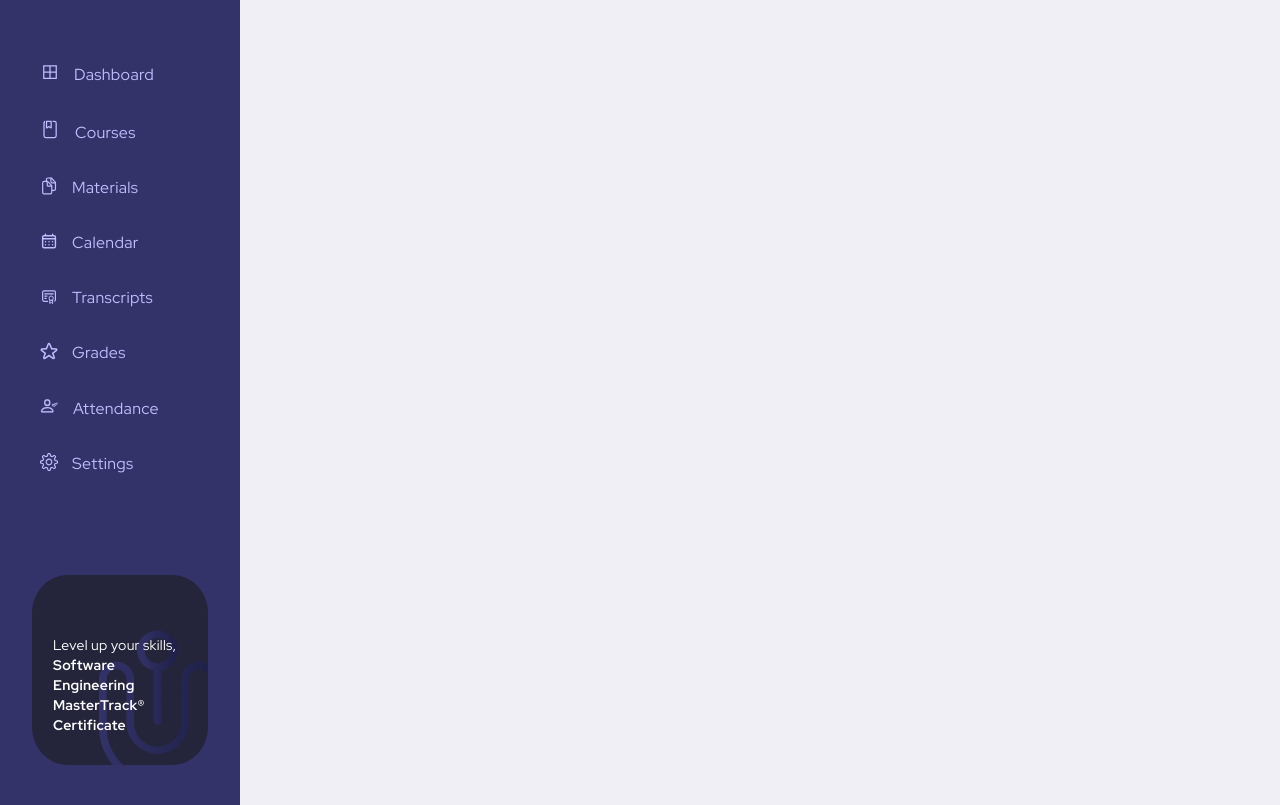
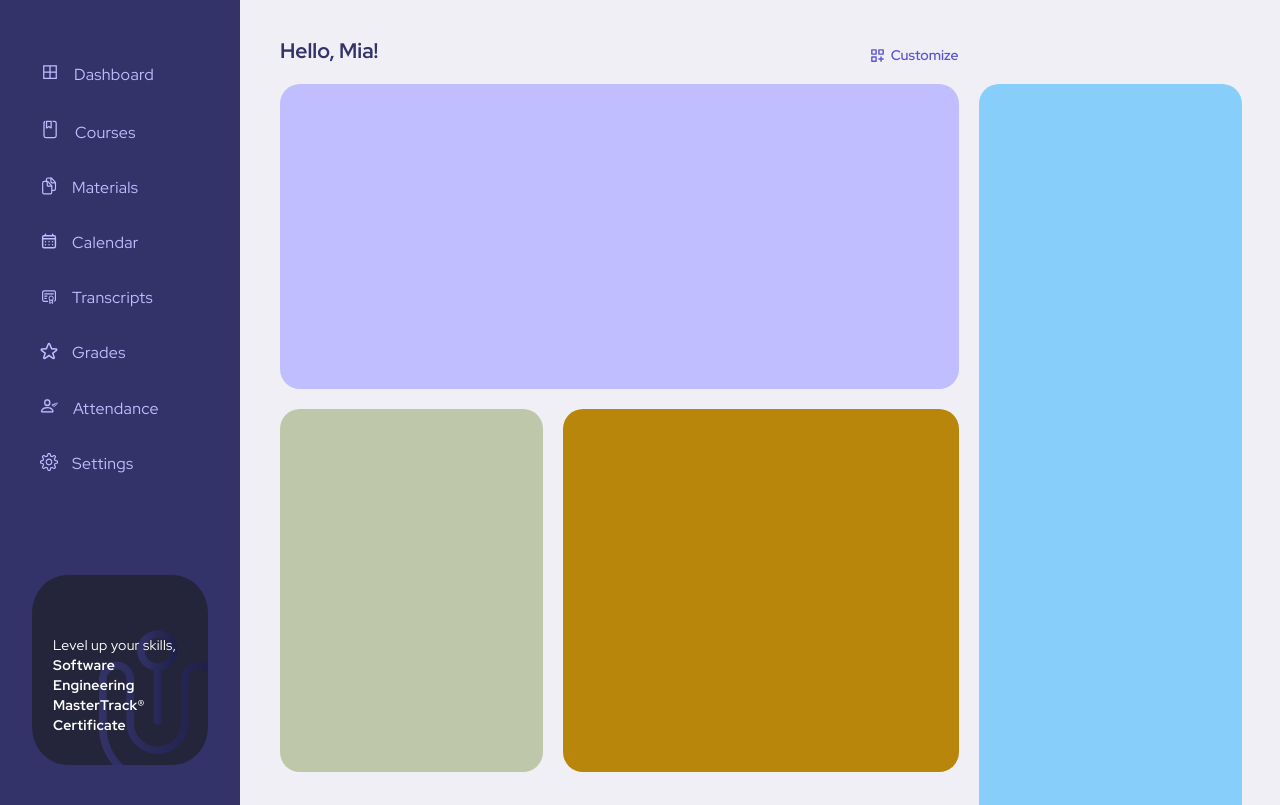
Before and after one commit to lynchdiva/student-dashboard, a plain HTML site: page index.html in a window 1280 px wide. Shown: the part 90-895 px from the top of the page. Drawn offline with Linux system fonts and the light colour scheme; a web font is replaced by a local one.

Commit message:
feat: add basic main section layout

```diff
--- a/assets/styles/style.css
+++ b/assets/styles/style.css
@@ -22,7 +22,7 @@ body {
     "aside main";
 }
 
-/* ----------------------------SIDEBAR---------------------------------------- */
+/* -------------------------SIDEBAR--------------------------- */
 .aside {
   grid-area: aside;
   position: relative;
@@ -166,9 +166,9 @@ body {
   font-weight: 400;
 }
 
-/* ---------------------------------END SIDEBAR----------------------------------- */
+/* ------------------------END SIDEBAR------------------------- */
 
-/* ----------------------------------HEADER--------------------------------------- */
+/* -----------------------HEADER------------------------------- */
 
 .header {
   grid-area: header;
@@ -212,6 +212,7 @@ body {
   margin-top: 24px;
 
   border-radius: 100%;
+  cursor: pointer;
 }
 
 .icon-left {
@@ -291,6 +292,8 @@ body {
   justify-content: space-around;
   height: 30%;
   margin-top: 25px;
+
+  cursor: pointer;
 }
 
 .header__menu span {
@@ -300,10 +303,104 @@ body {
   background-color: #bebcbc;
 }
 
-/* ---------------------------------END HEADER------------------------------- */
+/* -------------------------END HEADER------------------------- */
+
+/* ---------------------------MAIN---------------------------- */
 
 .main {
   grid-area: main;
 
   background-color: #f0eff5;
 }
+
+.section-start {
+  grid-area: greetings;
+}
+
+.section-start__wrapper {
+  display: flex;
+  justify-content: space-between;
+  align-items: end;
+}
+
+.section-start__wrapper p {
+  display: inline-block;
+  font-size: 21px;
+  font-weight: 700;
+  line-height: normal;
+  color: #333269;
+}
+
+.section-start__wrapper img {
+  width: 17px;
+  height: 17px;
+  margin-right: 5px;
+  vertical-align: text-bottom;
+}
+
+#hello {
+  padding-top: 47px;
+  margin: 0;
+}
+
+#customize {
+  margin: 0;
+
+  font-size: 14px;
+  font-weight: 600;
+  line-height: normal;
+  color: #5855d6;
+
+  cursor: pointer;
+}
+
+.main_container {
+  display: grid;
+  grid-template-rows: min-content minmax(305px, auto) minmax(363px, auto) 1fr;
+  grid-template-columns: 2fr 3fr 2fr;
+  gap: 20px;
+  min-height: 100%;
+  margin-left: 40px;
+  margin-right: 38px;
+
+  grid-template-areas:
+    "greetings greetings ."
+    "programs programs messaging"
+    "progress sessions messaging"
+    ". . messaging";
+}
+
+/* .main_container section {
+} */
+
+.section1 {
+  grid-area: programs;
+
+  border-radius: 20px;
+  background-color: #c0beff;
+}
+.section2 {
+  grid-area: progress;
+
+  border-radius: 20px;
+  background-color: #bfc7ab;
+}
+.section3 {
+  grid-area: sessions;
+
+  border-radius: 20px;
+  background-color: darkgoldenrod;
+}
+
+.section4 {
+  grid-area: messaging;
+
+  border-top-left-radius: 20px;
+  border-top-right-radius: 20px;
+  border-bottom-left-radius: 0;
+  border-bottom-right-radius: 0;
+
+  background-color: lightskyblue;
+}
+
+/* -----------------------END MAIN---------------------------- */
--- a/index.html
+++ b/index.html
@@ -161,7 +161,27 @@
           </div>
         </div>
       </header>
-      <main class="main"></main>
+
+      <main class="main">
+        <div class="main_container">
+          <section class="section-start">
+            <div class="section-start__wrapper">
+              <p id="hello">Hello, Mia!</p>
+
+              <p id="customize">
+                <img
+                  src="./assets/icons/main/greetings/customize.svg"
+                  alt="customize"
+                />Customize
+              </p>
+            </div>
+          </section>
+          <section class="section1"></section>
+          <section class="section2"></section>
+          <section class="section3"></section>
+          <section class="section4"></section>
+        </div>
+      </main>
     </div>
   </body>
 </html>
```
Also changed, not shown: assets/icons/main/greetings/customize.svg (added).
